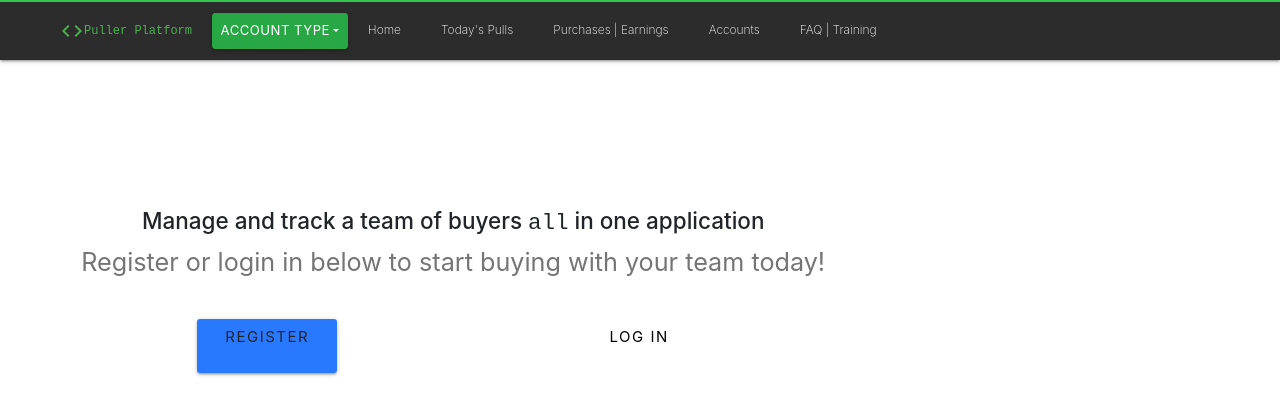
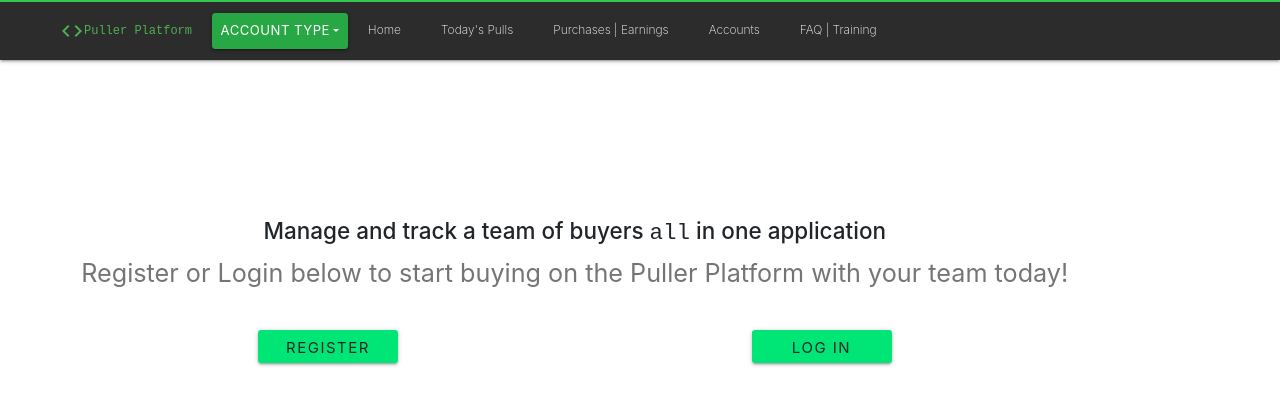
Before and after one commit to cgp6012/puller-platform, a React (Create React App) app in the folder client/: page / in a window 1280 px wide. Shown: the top 414 px of the page. Built offline with nearby package versions, Linux system fonts and the light colour scheme.

Commit message:
minor ui changes on landing page

```diff
--- a/client/src/components/layout/Landing.js
+++ b/client/src/components/layout/Landing.js
@@ -11,7 +11,7 @@
               <span style={{ fontFamily: "monospace" }}>all</span> in one application
             </h4>
             <p className="flow-text grey-text text-darken-1">
-              Register or login in below to start buying with your team today!
+              Register or Login below to start buying on the Puller Platform with your team today!
             </p>
             <br />
             <div className="col s6">
@@ -22,7 +22,7 @@
                   borderRadius: "3px",
                   letterSpacing: "1.5px"
                 }}
-                className="btn btn-large waves-effect waves-light hoverable blue accent-3"
+                className="btn btn-small waves-effect waves-light hoverable green accent-3"
               >
                 Register
               </Link>
@@ -35,7 +35,7 @@
                   borderRadius: "3px",
                   letterSpacing: "1.5px"
                 }}
-                className="btn btn-large btn-flat waves-effect white black-text"
+                className="btn btn-small waves-effect waves-light hoverable green accent-3"
               >
                 Log In
               </Link>
```
